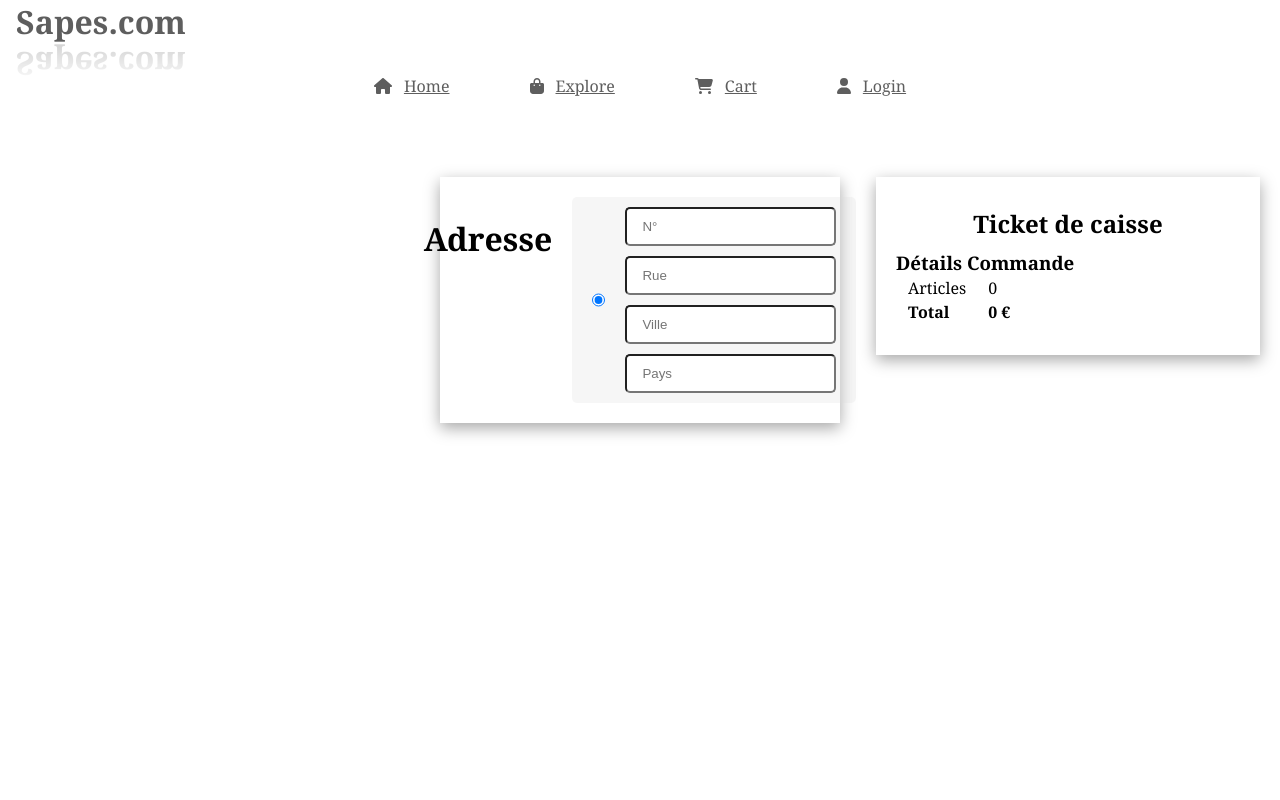
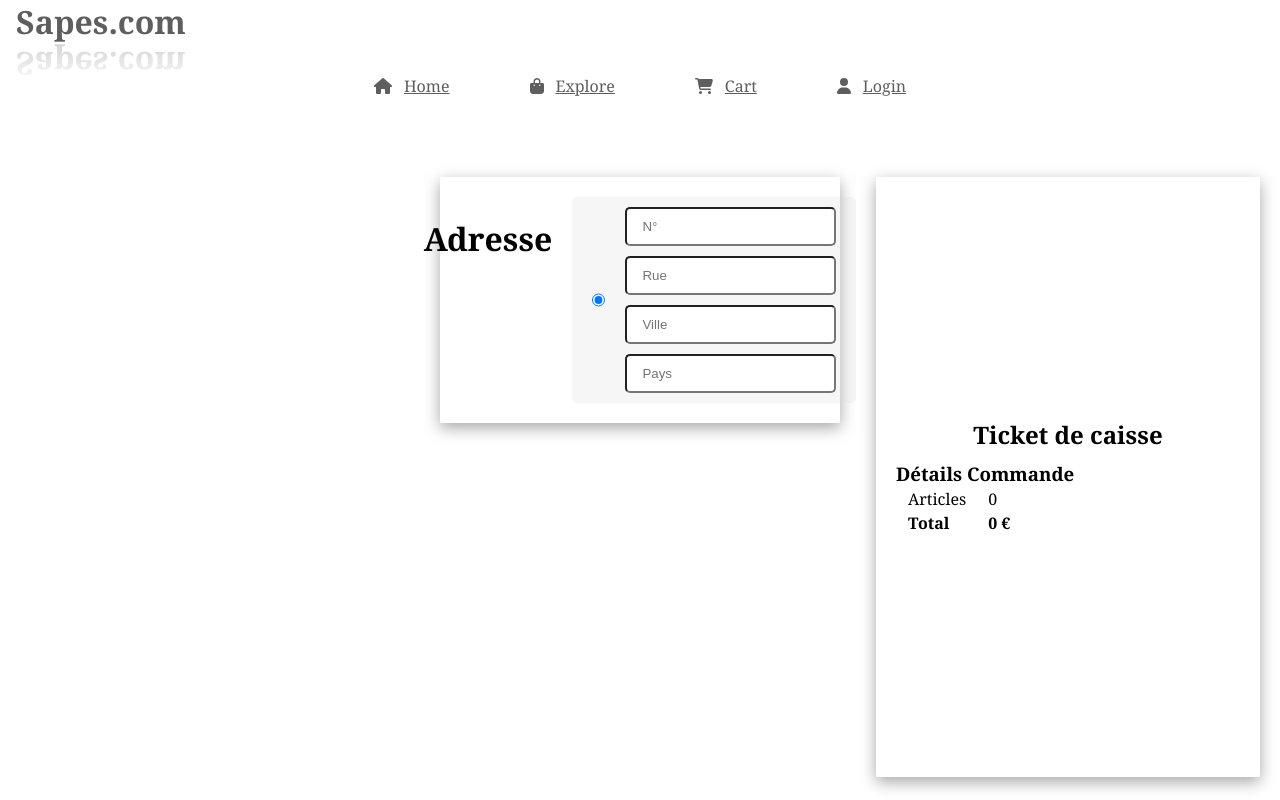
Before and after one commit to ReyGuillaume/clothes-ecommerce-app, a Vue app: page /order in a window 1280 px wide. Built offline with nearby package versions, Linux system fonts and the light colour scheme.

Commit message:
fix style issue

```diff
--- a/src/views/OrderView.vue
+++ b/src/views/OrderView.vue
@@ -192,11 +192,13 @@ form{
 
 
 .cart-container {
+    overflow-y: scroll;
     display: flex;
     flex-direction: column;
     justify-content: center;
     padding: 20px;
     width: 30%;
+    height: 75%;
     position: fixed;
     right: 20px;
     box-shadow: rgba(0, 0, 0, 0.35) 0px 5px 15px;
```
